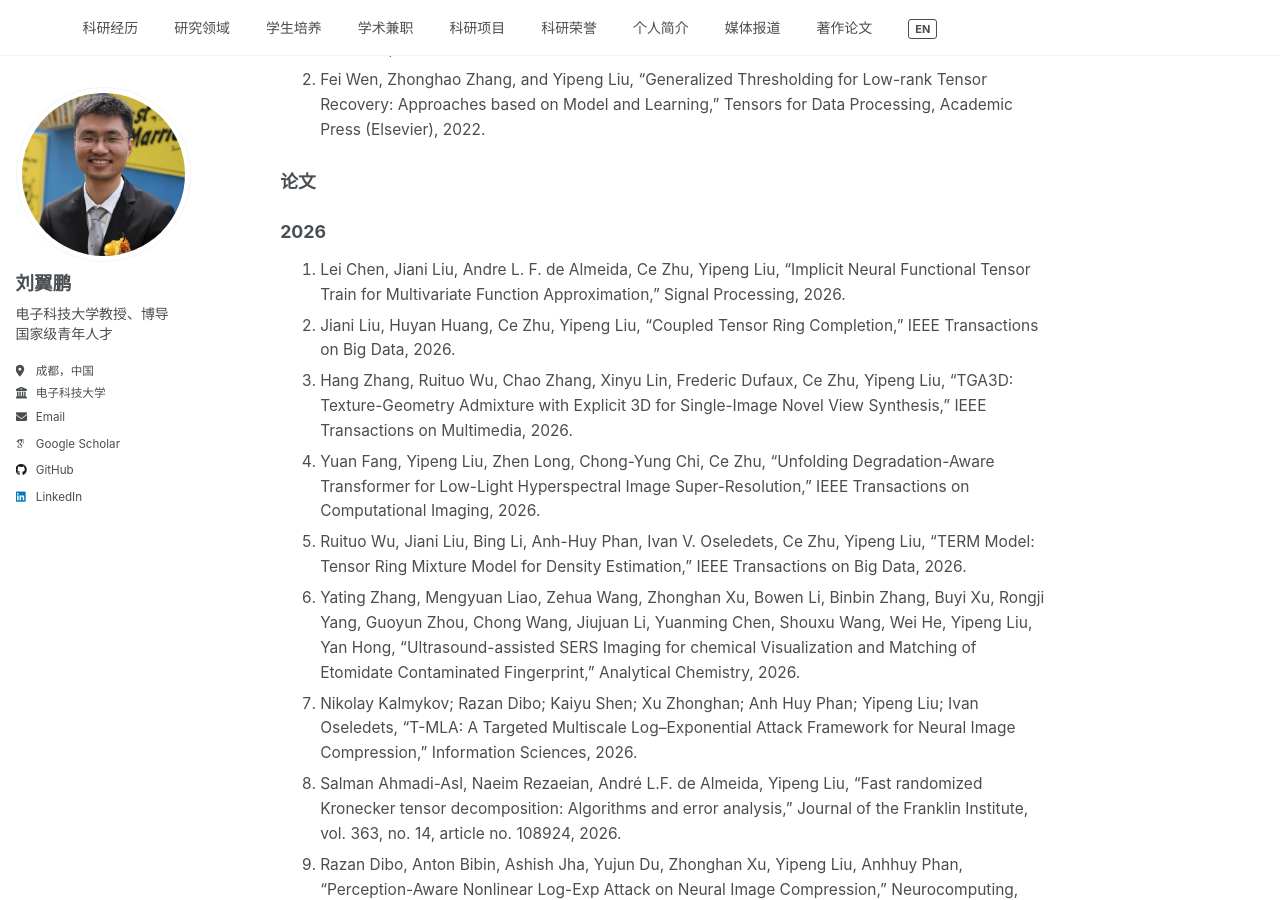
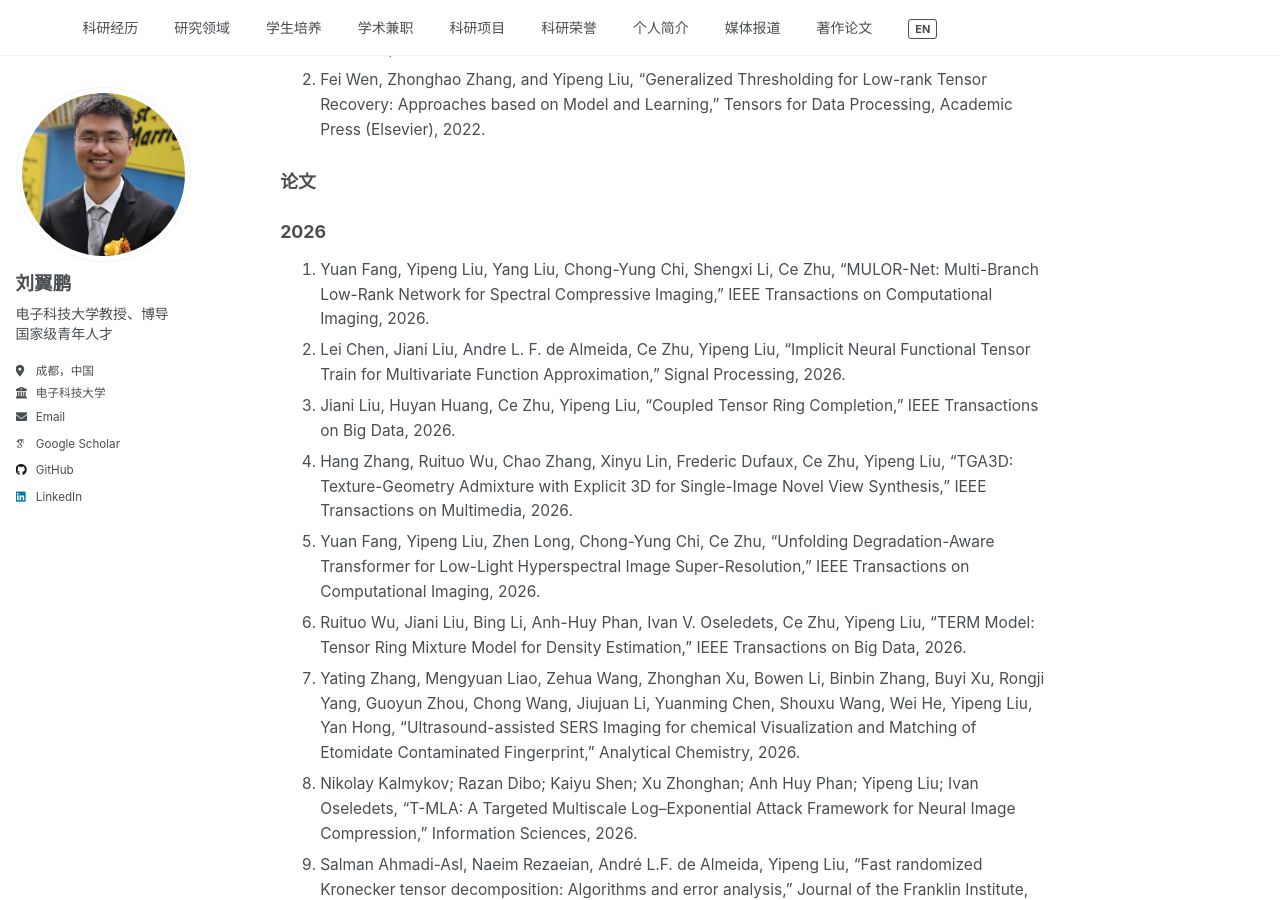
Before and after one commit to yipengliu/yipengliu.github.io, a Jekyll site: the page built from _pages/main-zh.md, in a window 1280 px wide and 900 px high, scrolled down 3710 px. Built offline with Jekyll 4.4.1, drawn with Linux system fonts in a browser that asks for light colours; some web fonts are replaced.

Commit message:
Update publication list for 2026
Added new publications for 2026 and updated the list.

```diff
--- a/_pages/main-zh.md
+++ b/_pages/main-zh.md
@@ -116,21 +116,22 @@ redirect_from:
 
 ### 2026
 
-1. Lei Chen, Jiani Liu,  Andre L. F. de Almeida, Ce Zhu, Yipeng Liu, "Implicit Neural Functional Tensor Train for Multivariate Function Approximation," Signal Processing, 2026.
-2. Jiani Liu, Huyan Huang, Ce Zhu, Yipeng Liu, "Coupled Tensor Ring Completion," IEEE Transactions on Big Data, 2026.
-3. Hang Zhang, Ruituo Wu, Chao Zhang, Xinyu Lin, Frederic Dufaux, Ce Zhu, Yipeng Liu, "TGA3D: Texture-Geometry Admixture with Explicit 3D for Single-Image Novel View Synthesis," IEEE Transactions on Multimedia, 2026.
-4. Yuan Fang, Yipeng Liu, Zhen Long, Chong-Yung Chi, Ce Zhu, "Unfolding Degradation-Aware Transformer for Low-Light Hyperspectral Image Super-Resolution," IEEE Transactions on Computational Imaging, 2026.
-5. Ruituo Wu, Jiani Liu, Bing Li, Anh-Huy Phan, Ivan V. Oseledets, Ce Zhu, Yipeng Liu, "TERM Model: Tensor Ring Mixture Model for Density Estimation," IEEE Transactions on Big Data, 2026.
-6. Yating Zhang, Mengyuan Liao, Zehua Wang, Zhonghan Xu, Bowen Li, Binbin Zhang, Buyi Xu, Rongji Yang, Guoyun Zhou, Chong Wang, Jiujuan Li, Yuanming Chen, Shouxu Wang, Wei He, Yipeng Liu, Yan Hong, "Ultrasound-assisted SERS Imaging for chemical Visualization and Matching of Etomidate Contaminated Fingerprint," Analytical Chemistry, 2026.
-7. Nikolay Kalmykov; Razan Dibo; Kaiyu Shen; Xu Zhonghan; Anh Huy Phan; Yipeng Liu; Ivan Oseledets, "T-MLA: A Targeted Multiscale Log--Exponential Attack Framework for Neural Image Compression," Information Sciences, 2026.
-8. Salman Ahmadi-Asl, Naeim Rezaeian, André L.F. de Almeida, Yipeng Liu, "Fast randomized Kronecker tensor decomposition: Algorithms and error analysis," Journal of the Franklin Institute, vol. 363, no. 14, article no. 108924, 2026.
-9. Razan Dibo, Anton Bibin, Ashish Jha, Yujun Du,  Zhonghan Xu, Yipeng Liu, Anhhuy Phan, "Perception-Aware Nonlinear Log-Exp Attack on Neural Image Compression," Neurocomputing, 2026.
-10. Yixin Gou, Zhen Long, Jianqiang Wang, Yipeng Liu, Xinyu Lin, Junhui Hou, Ce Zhu, ``Appearance-Semantic balanced 3D Feature Gaussian Representation," The 34th ACM International Conference on Multimedia (ACM MM 2027), Rio de Janeiro, Brazil, 10–14 November 2026.
-11. Fei He, Houji Du, Da Shen, Qun Wan, Chao Zhang and Yipeng Liu, "Multi-Class Imagined Speech Decoding by Band-Metric EEG Tensor Decomposition," The 18th International Conference on Signal Processing Systems (ICSPS 2026), Xiamen, China, October 23-26, 2026.
-12. Mengyuan Liao, Yuan Fang, Shengxi Li, Xiaolin Huang, Ce Zhu, Yipeng Liu, "QPNET: Quaternion Physics-Driven Neural Network for Underwater Polarized Image Recovery," 2026 IEEE International Conference on Acoustics, Speech, and Signal Processing (ICASSP 2026), Barcelona, Spain, 4-8 May 2026.
-13. Zhijie Sun, Kang Tan, Weiting Ou, Chao Zhang, Yimao Sun, Ce Zhu, Yipeng Liu, "Low-Rank Weighted Amplitude and Phase Fusion for CSI-Fingerprint Localization," 2026 IEEE International Conference on Acoustics, Speech, and Signal Processing (ICASSP 2026), Barcelona, Spain, 4-8 May 2026.
-14. Hongwei Guo, Lei Luo, Yipeng Liu, Ce Zhu, "Intelligent Video Coding: Learning-Based Paradigms and Standardization Trends," 2026 IEEE International Symposium on Broadband Multimedia Systems and Broadcasting (BMSB 2026), João Pessoa, Brazil, July 8–11, 2026.
-15. Houji Du, Fei He, Bo Liu, Ce Zhu, Yipeng Liu, "Robust Brain Structure Characterization via Tensor Subspace Learning on Minimal Representative Subset," 2026 IEEE International Conference on Multimedia and Expo (ICME 2026), Bangkok, Thailand, July 5 - 9, 2026.
+1. Yuan Fang, Yipeng Liu, Yang Liu, Chong-Yung Chi, Shengxi Li, Ce Zhu, "MULOR-Net: Multi-Branch Low-Rank Network for Spectral Compressive Imaging," IEEE Transactions on Computational Imaging, 2026.
+2. Lei Chen, Jiani Liu,  Andre L. F. de Almeida, Ce Zhu, Yipeng Liu, "Implicit Neural Functional Tensor Train for Multivariate Function Approximation," Signal Processing, 2026.
+3. Jiani Liu, Huyan Huang, Ce Zhu, Yipeng Liu, "Coupled Tensor Ring Completion," IEEE Transactions on Big Data, 2026.
+4. Hang Zhang, Ruituo Wu, Chao Zhang, Xinyu Lin, Frederic Dufaux, Ce Zhu, Yipeng Liu, "TGA3D: Texture-Geometry Admixture with Explicit 3D for Single-Image Novel View Synthesis," IEEE Transactions on Multimedia, 2026.
+5. Yuan Fang, Yipeng Liu, Zhen Long, Chong-Yung Chi, Ce Zhu, "Unfolding Degradation-Aware Transformer for Low-Light Hyperspectral Image Super-Resolution," IEEE Transactions on Computational Imaging, 2026.
+6. Ruituo Wu, Jiani Liu, Bing Li, Anh-Huy Phan, Ivan V. Oseledets, Ce Zhu, Yipeng Liu, "TERM Model: Tensor Ring Mixture Model for Density Estimation," IEEE Transactions on Big Data, 2026.
+7. Yating Zhang, Mengyuan Liao, Zehua Wang, Zhonghan Xu, Bowen Li, Binbin Zhang, Buyi Xu, Rongji Yang, Guoyun Zhou, Chong Wang, Jiujuan Li, Yuanming Chen, Shouxu Wang, Wei He, Yipeng Liu, Yan Hong, "Ultrasound-assisted SERS Imaging for chemical Visualization and Matching of Etomidate Contaminated Fingerprint," Analytical Chemistry, 2026.
+8. Nikolay Kalmykov; Razan Dibo; Kaiyu Shen; Xu Zhonghan; Anh Huy Phan; Yipeng Liu; Ivan Oseledets, "T-MLA: A Targeted Multiscale Log--Exponential Attack Framework for Neural Image Compression," Information Sciences, 2026.
+9. Salman Ahmadi-Asl, Naeim Rezaeian, André L.F. de Almeida, Yipeng Liu, "Fast randomized Kronecker tensor decomposition: Algorithms and error analysis," Journal of the Franklin Institute, vol. 363, no. 14, article no. 108924, 2026.
+10. Razan Dibo, Anton Bibin, Ashish Jha, Yujun Du,  Zhonghan Xu, Yipeng Liu, Anhhuy Phan, "Perception-Aware Nonlinear Log-Exp Attack on Neural Image Compression," Neurocomputing, 2026.
+11. Yixin Gou, Zhen Long, Jianqiang Wang, Yipeng Liu, Xinyu Lin, Junhui Hou, Ce Zhu, ``Appearance-Semantic balanced 3D Feature Gaussian Representation," The 34th ACM International Conference on Multimedia (ACM MM 2027), Rio de Janeiro, Brazil, 10–14 November 2026.
+12. Fei He, Houji Du, Da Shen, Qun Wan, Chao Zhang and Yipeng Liu, "Multi-Class Imagined Speech Decoding by Band-Metric EEG Tensor Decomposition," The 18th International Conference on Signal Processing Systems (ICSPS 2026), Xiamen, China, October 23-26, 2026.
+13. Mengyuan Liao, Yuan Fang, Shengxi Li, Xiaolin Huang, Ce Zhu, Yipeng Liu, "QPNET: Quaternion Physics-Driven Neural Network for Underwater Polarized Image Recovery," 2026 IEEE International Conference on Acoustics, Speech, and Signal Processing (ICASSP 2026), Barcelona, Spain, 4-8 May 2026.
+14. Zhijie Sun, Kang Tan, Weiting Ou, Chao Zhang, Yimao Sun, Ce Zhu, Yipeng Liu, "Low-Rank Weighted Amplitude and Phase Fusion for CSI-Fingerprint Localization," 2026 IEEE International Conference on Acoustics, Speech, and Signal Processing (ICASSP 2026), Barcelona, Spain, 4-8 May 2026.
+15. Hongwei Guo, Lei Luo, Yipeng Liu, Ce Zhu, "Intelligent Video Coding: Learning-Based Paradigms and Standardization Trends," 2026 IEEE International Symposium on Broadband Multimedia Systems and Broadcasting (BMSB 2026), João Pessoa, Brazil, July 8–11, 2026.
+16. Houji Du, Fei He, Bo Liu, Ce Zhu, Yipeng Liu, "Robust Brain Structure Characterization via Tensor Subspace Learning on Minimal Representative Subset," 2026 IEEE International Conference on Multimedia and Expo (ICME 2026), Bangkok, Thailand, July 5 - 9, 2026.
 
 #### 2025
 
```
